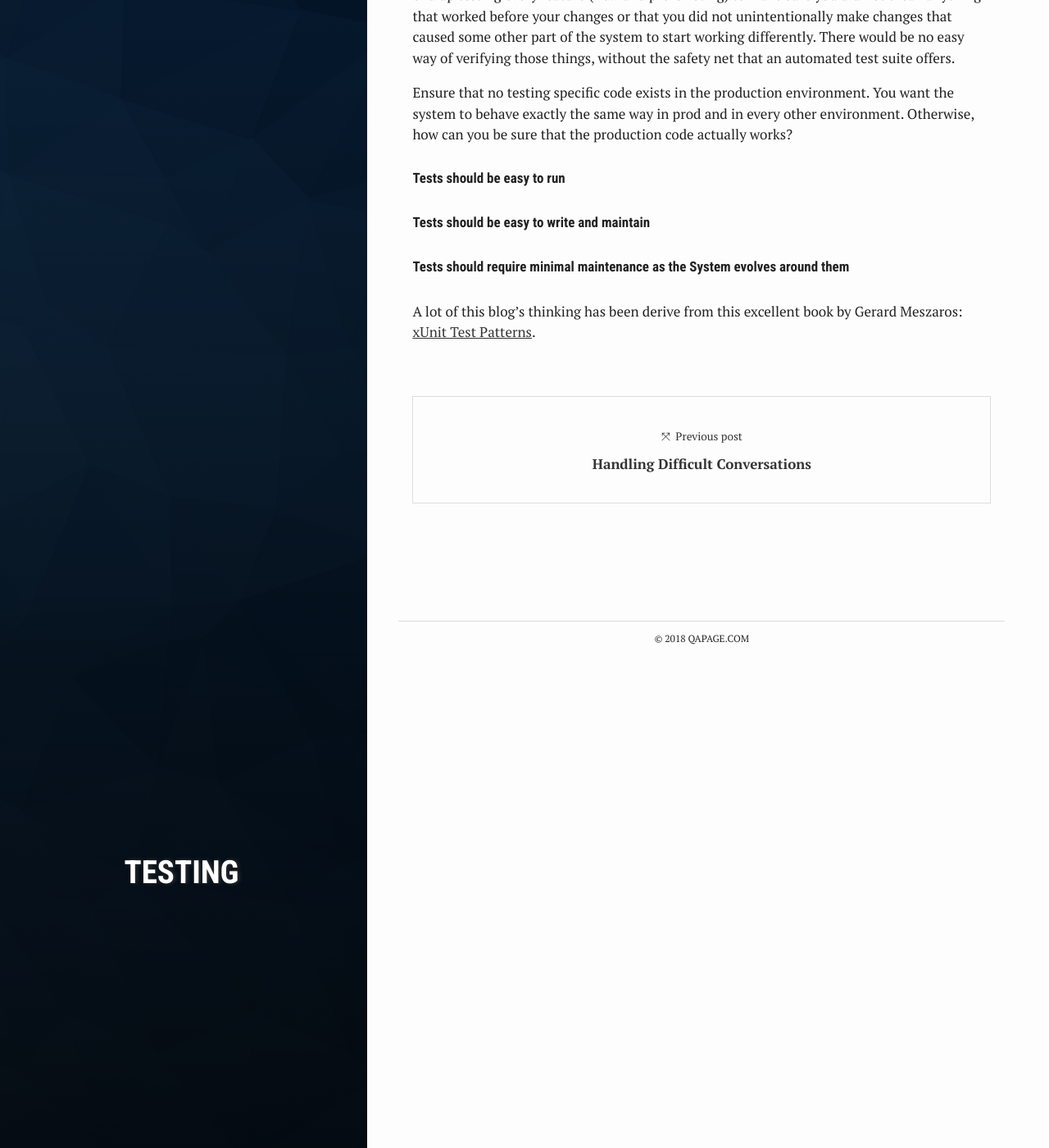
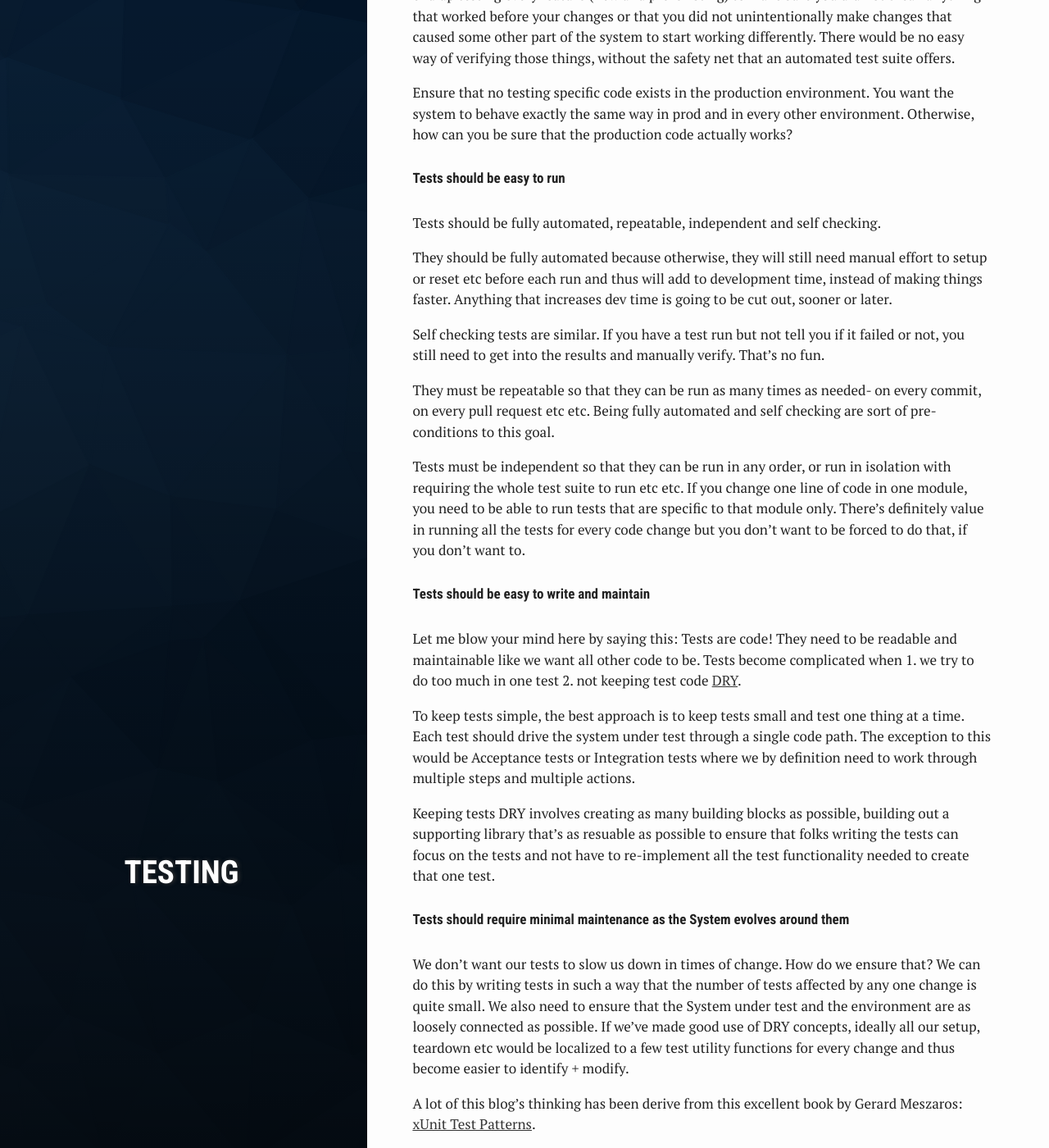
Before and after one commit to qapage/qapage.github.io, a Jekyll site: the page built from _posts/2018-10-12-Goals-of-Test-Automation.md, in a window 1280 px wide and 1400 px high, scrolled down 1458 px. Shown: the whole window at 82% size. Built offline with Jekyll 4.4.1, drawn with Linux system fonts in a browser that asks for light colours.

Commit message:
Wrapping up 2018-10-12-Goals-of-Test-Automation

```diff
--- a/_posts/2018-10-12-Goals-of-Test-Automation.md
+++ b/_posts/2018-10-12-Goals-of-Test-Automation.md
@@ -66,8 +66,55 @@ production code actually works?
 
 
 ##### Tests should be easy to run
+Tests should be fully automated, repeatable, independent and self
+checking.
+
+They should be fully automated because otherwise, they will
+still need manual effort to setup or reset etc before each run and thus
+will add to development time, instead of making things faster. Anything
+that increases dev time is going to be cut out, sooner or later.
+
+Self checking tests are similar. If you have a test run but not tell you
+if it failed or not, you still need to get into the results and manually
+verify. That's no fun.
+
+They must be repeatable so that they can be run as many times as needed-
+on every commit, on every pull request etc etc. Being fully automated
+and self checking are sort of pre-conditions to this goal.
+
+Tests must be independent so that they can be run in any order, or run
+in isolation with requiring the whole test suite to run etc etc. If you
+change one line of code in one module, you need to be able to run tests
+that are specific to that module only. There's definitely value in
+running all the tests for every code change but you don't want to be
+forced to do that, if you don't want to.
+
 ##### Tests should be easy to write and maintain
+Let me blow your mind here by saying this: Tests are code! They need to
+be readable and maintainable like we want all other code to be. Tests
+become complicated when 1. we try to do too much in one test 2. not
+keeping test code [DRY](https://pragprog.com/the-pragmatic-programmer/extracts/tips).
+
+To keep tests simple, the best approach is to keep tests small and test
+one thing at a time. Each test should drive the system under test
+through a single code path. The exception to this would be Acceptance
+tests or Integration tests where we by definition need to work through
+multiple steps and multiple actions.
+
+Keeping tests DRY involves creating as many building blocks as possible,
+building out a supporting library that's as resuable as possible to
+ensure that folks writing the tests can focus on the tests and not have
+to re-implement all the test functionality needed to create that one
+test.
+
 ##### Tests should require minimal maintenance as the System evolves around them
+We don't want our tests to slow us down in times of change. How do we
+ensure that? We can do this by writing tests in such a way that the
+number of tests affected by any one change is quite small. We also need
+to ensure that the System under test and the environment are as loosely
+connected as possible. If we've made good use of DRY concepts, ideally
+all our setup, teardown etc would be localized to a few test utility
+functions for every change and thus become easier to identify + modify.
 
 A lot of this blog's thinking has been derive from this excellent book by Gerard Meszaros:
 [xUnit Test Patterns](https://www.amazon.com/xUnit-Test-Patterns-Refactoring-Code/dp/0131495054).
```
